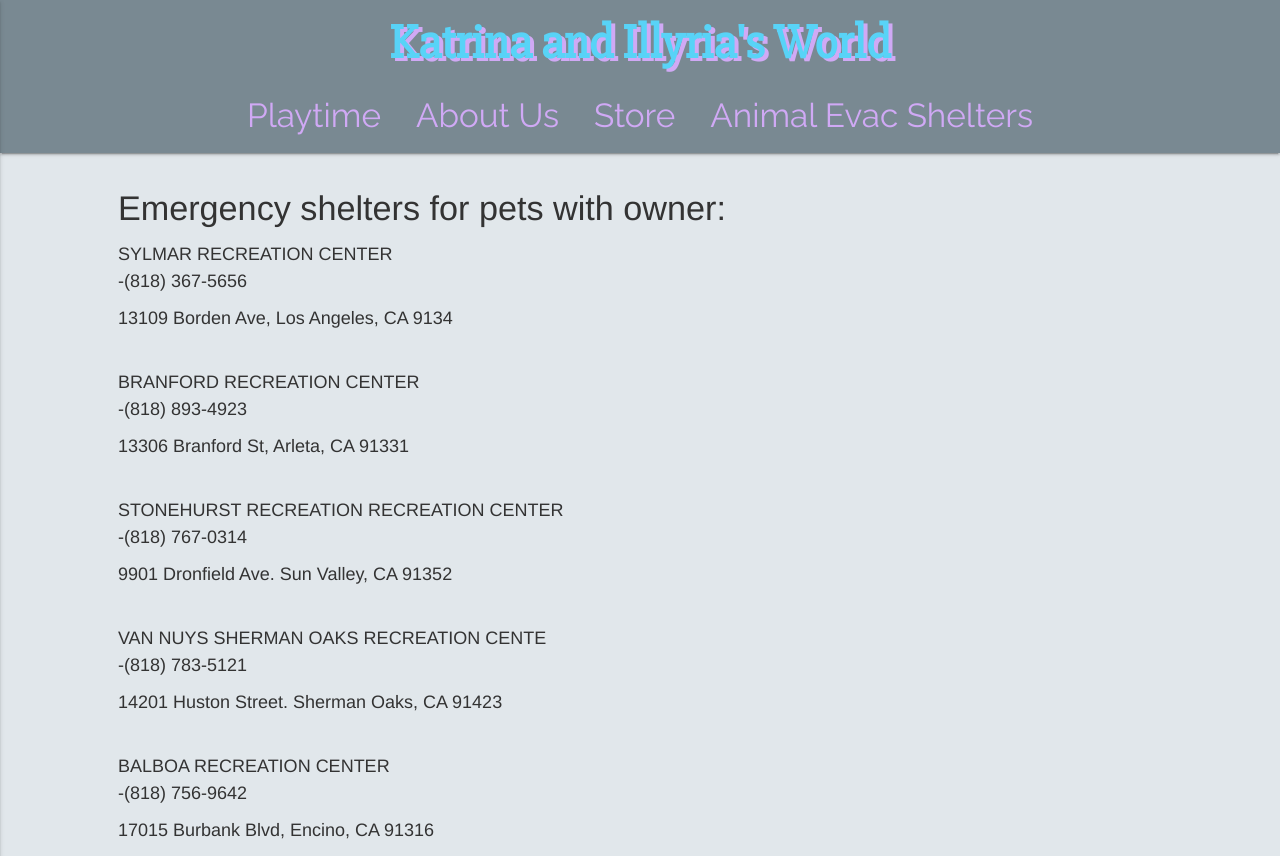
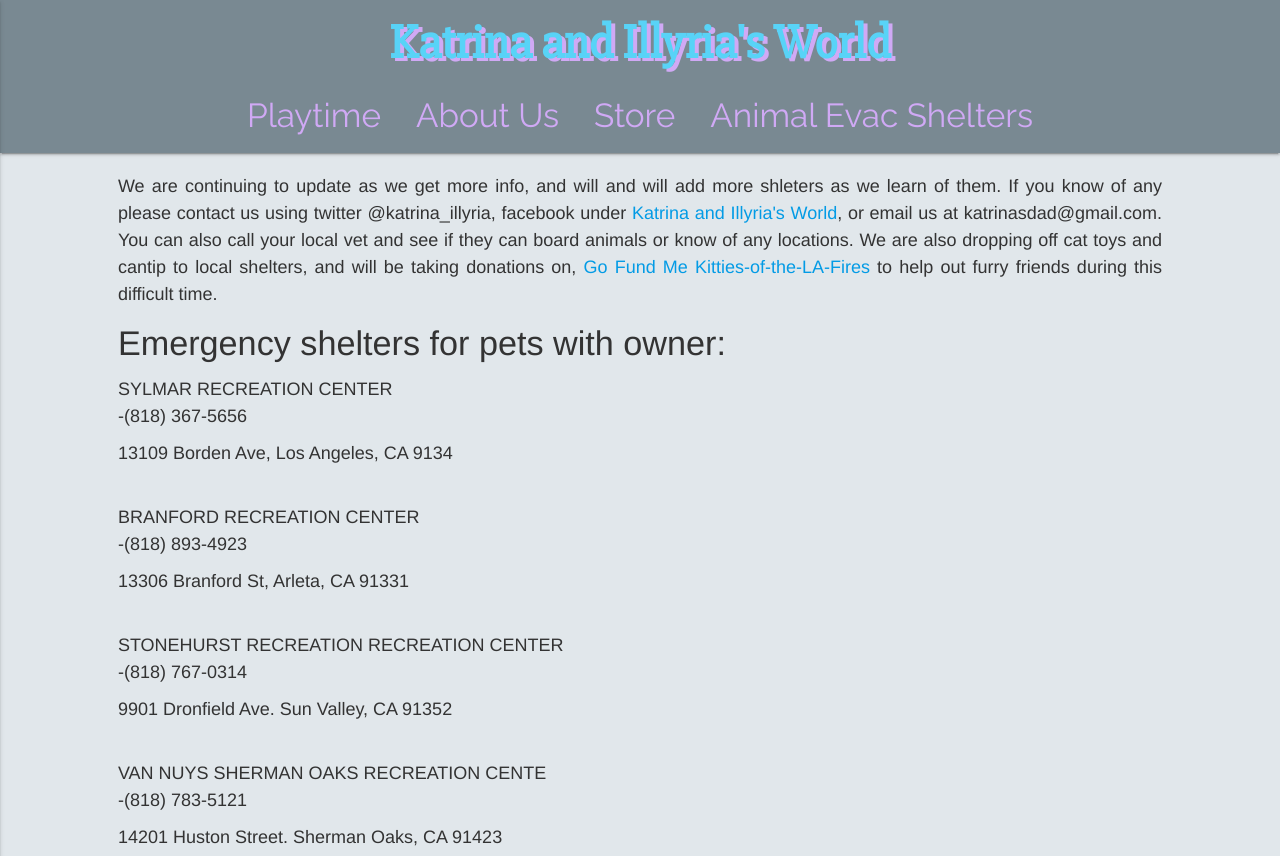
Before and after one commit to TheNerdyFeline/KandIWorld, a plain HTML site: page shelters.html in a window 1280 px wide. Shown: the top 856 px of the page. Drawn offline with nearby package versions, Linux system fonts and the light colour scheme.

Commit message:
update shelters and add go fund me link

```diff
--- a/shelters.html
+++ b/shelters.html
@@ -52,7 +52,9 @@
 	<div class="contianer">
 	    <div class="row">
 		<div class="col s10 offset-s1">
-		    <section class="shelters">
+		  <section class="shelters">
+		      <p>We are continuing to update as we get more info, and will and will add more shleters as we learn of them. If you know of any please contact us using twitter @katrina_illyria, facebook under <a href="https://www.facebook.com/katrinaillyria/">Katrina and Illyria's World</a>, or email us at katrinasdad@gmail.com. You can also call your local vet and see if they can board animals or know of any locations.  We are also dropping off cat toys and cantip to local shelters, and will be taking donations on, <a href="https://www.gofundme.com/the-kitties-of-the-la-fires">Go Fund Me Kitties-of-the-LA-Fires</a> to help out furry friends during this difficult time.</p>
+
 			<h4>Emergency shelters for pets with owner:</h4>
 			<section class="animalShelters">
 			    <strong>SYLMAR RECREATION CENTER</strong><p> -(818) 367-5656</p>
```
Also changed, not shown: books.html (+3 -1 lines).
